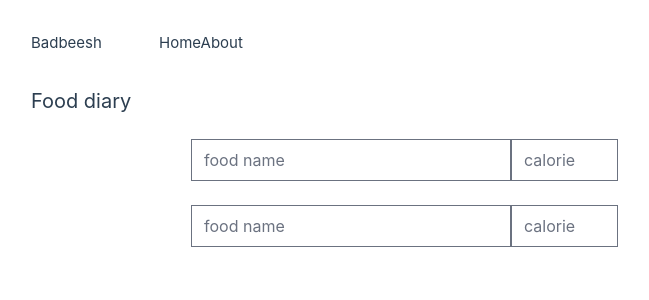
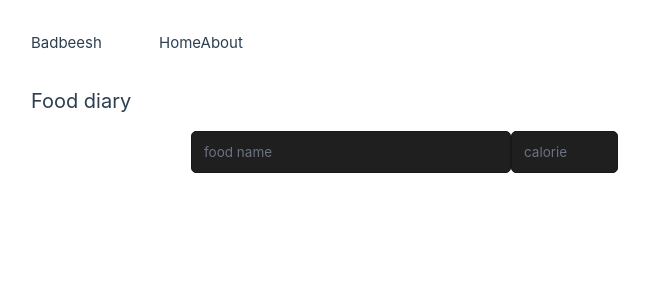
Before and after one commit to rlynjb/badbeesh-vue, a Vue app: page / in a window 1280 px wide. Shown: the top 300 px of the page, without its empty margins (289-938 px from the left). Built offline with nearby package versions, Linux system fonts and the light colour scheme.

Commit message:
used slot to generalized styles for daily list

```diff
--- a/src/components/Food.vue
+++ b/src/components/Food.vue
@@ -1,11 +1,10 @@
 <template>
-  <main class="">
-    <div v-if="fields.length" class="grid grid-cols-4">
-      <ul class="col-span-4 mb-4">
-        <li v-for="(foodItem, foodIndex) in foods" :key="'food'+foodIndex"
-          class="grid grid-cols-12"
-        >
-          <div class="col-span-3 text-xs">
+  <main class="daily-list">
+    <DailyListStyles name="food">
+      <div v-if="fields.length" class="daily-list-container">
+        <ul class="daily-list-ul">
+          <li v-for="(foodItem, foodIndex) in foods" :key="'food'+foodIndex">
+            <div class="daily-list--timestamp">
               {{ convertTimestamp(foodItem.timestamp) }}
             </div>
 
@@ -17,7 +16,6 @@
               :class="'col-span-'+field.size"
             >
               <input
-              class="text-black w-full"
                 :placeholder="field.placeholder"
                 type="text"
                 :value="foodItem[field.name as keyof typeof foodItem]"
@@ -25,21 +23,18 @@
               />
             </div>
 
-          <button class="ml-3 col-span-1"
-            @click="deleteResolver(foodItem.id)"
-          >
+            <button @click="deleteResolver(foodItem.id)">
               X
             </button>
           </li>
 
-        <li class="grid grid-cols-12 mt-2">
-          <div class="col-span-3 text-xs"></div>
+          <li class="daily-list--new">
+            <div class="spacer"></div>
 
             <div v-for="(field, fieldIndex) in fields" :key="'createField'+fieldIndex"
               :class="'col-span-'+field.size"
             >
               <input
-              class="text-black w-full"
                 :placeholder="field.placeholder"
                 type="text"
                 :value="food[field.name as keyof typeof food]"
@@ -49,39 +44,26 @@
           </li>
         </ul>
       </div>
-
-
-    <DailyList
-      :dailyItem="food"
-      :dailyItems="foods"
-      :fields="fields"
-      @create="createFood"
-      @update="updateFood"
-      @delete="deleteFood"
-    />
-
+    </DailyListStyles>
   </main>
 </template>
 
 <script lang="ts">
-import { toRaw } from 'vue'
-
 // @ts-ignore
 // fix https://stackoverflow.com/a/55576119
 import { debounce } from 'lodash'
-import DailyList from '../slots/DailyList.vue'
-
-import {
-  type ISelfCare,
-  SelfCare
-} from '../models/ISelfCare'
+import { toRaw } from 'vue'
+import DailyListStyles from '../slots/DailyListStyles.vue'
 
 import {
   getFoods,
   createFood,
   updateFood,
 } from '../datasources/localstorage'
-
+import {
+  type ISelfCare,
+  SelfCare
+} from '../models/ISelfCare'
 
 interface IFood extends ISelfCare {
   calorie?: string
@@ -92,11 +74,11 @@ class Food extends SelfCare {
 
 export default {
   components: {
-    DailyList
+    DailyListStyles,
   },
   data() {
     return {
-      idLookup: {} as any,
+      //idLookup: {} as any,
       food: {} as IFood,
       foods: [] as IFood[],
       fields: [
@@ -117,9 +99,6 @@ export default {
   mounted() {
     this.food = new Food()
 
-    console.log('INTERFACE:: ', {} as IFood)
-    console.log('CLASS w Default values:: ', new Food())
-
     getFoods().then(res => {
       this.foods = res
     })
@@ -129,9 +108,6 @@ export default {
   },
 
   methods: {
-    createFood(val: object[]) {
-
-    },
     createResolver($event: any, field: string) {
       let val = $event.target.value
       this.food[field as keyof typeof this.food] = val
@@ -141,9 +117,6 @@ export default {
       createFood(this.foods)
     },
 
-    updateFood(val: object[]) {
-      createFood(this.foods)
-    },
     updateResolver($event: any, field: string, id: any) {
       let val = $event.target.value
       let existFood = toRaw(this.foods).findIndex((i: IFood) => i.id === id)
@@ -167,9 +140,6 @@ export default {
       updateFood(this.foods)
     },
 
-    deleteFood(val: object[]) {
-
-    },
     deleteResolver(id: any) {
       let existFood = toRaw(this.foods).findIndex((i: IFood) => i.id === id)
       this.foods.splice(existFood, 1)
--- a/src/slots/DailyList.vue
+++ /dev/null
@@ -1,118 +0,0 @@
-<template>
-  <div class="grid grid-cols-4">
-    <ul class="col-span-4 mb-4">
-      <li v-for="(itemData, itemIndex) in localDailyItems" :key="'food'+itemIndex"
-        class="grid grid-cols-12"
-      >
-        <div class="col-span-3 text-xs">
-          {{ convertTimestamp(itemData.timestamp) }}
-        </div>
-        {{ itemData.name }}
-        <div v-for="(field, fieldIndex) in fields" :key="'updateField'+fieldIndex"
-          :class="'col-span-'+field.size"
-        >
-          <input
-            class="text-black w-full"
-            :placeholder="field.placeholder"
-            type="text"
-            :value="dailyItem[field.name as keyof typeof dailyItem]"
-            @input="updateEmit($event, field.name, itemData.id)"
-          />
-        </div>
-
-        <button class="ml-3 col-span-1"
-          @click="deleteEmit(itemData.id)"
-        >
-          X
-        </button>
-      </li>
-
-      <li class="grid grid-cols-12 mt-2">
-        <div class="col-span-3 text-xs"></div>
-
-        <div v-for="(field, fieldIndex) in fields" :key="'createField'+fieldIndex"
-          :class="'col-span-'+field.size"
-        >
-          <input
-            class="text-black w-full"
-            :placeholder="field.placeholder"
-            type="text"
-            :value="dailyItem[field.name as keyof typeof dailyItem]"
-            @input="createEmit($event, field.name)"
-          />
-        </div>
-      </li>
-    </ul>
-  </div>
-</template>
-
-<script lang="ts">
-import { toRaw } from 'vue'
-
-/*
-  TODO:
-  research how to pass typescript interface as props
-*/
-export default {
-  name: 'DailyList',
-  props: {
-    fields: {
-      type: Array,
-      default: [],
-    },
-    dailyItem: {
-      type: Object,
-      default: {},
-    },
-    dailyItems: {
-      type: Array,
-      default: [],
-    },
-  },
-
-  data() {
-    return {
-      localDailyItem: {},
-      localDailyItems: [],
-    }
-  },
-
-  watch: {
-    dailyItem(val) {
-      this.localDailyItem = val
-    },
-    dailyItems(val) {
-      this.localDailyItems = val
-    },
-  },
-
-  methods: {
-    createEmit($event: any, field: string) {
-      let val = $event.target.value
-      this.dailyItem[field as keyof typeof this.dailyItem] = val
-      this.dailyItems.push(toRaw(this.dailyItem))
-      this.dailyItem = new Food()
-
-      this.$emit('create', this.dailyItems)
-    },
-
-    updateEmit($event: any, field: string, id: any) {
-      let val = $event.target.value
-      let existFood = toRaw(this.dailyItems).findIndex((i: IFood) => i.id === id)
-      this.dailyItems[existFood][field as keyof typeof this.dailyItem] = val
-
-      this.$emit('update', this.dailyItems)
-    },
-    deleteEmit(id: any) {
-      let existFood = toRaw(this.dailyItems).findIndex((i: IFood) => i.id === id)
-      this.dailyItems.splice(existFood, 1)
-
-      this.$emit('delete', this.dailyItems)
-    },
-
-    convertTimestamp(val?: number) {
-      return new Date(val).toLocaleString()
-    },
-  },
-}
-</script>
--- /dev/null
+++ b/src/slots/DailyListStyles.vue
@@ -0,0 +1,50 @@
+<template>
+  <div :class="name+'-block daily-list--style-scope'">
+    <slot></slot>
+  </div>
+</template>
+
+<script lang="ts">
+export default {
+  name: 'DailyList',
+  props: {
+    name: {
+      type: String,
+      default: '',
+    },
+  },
+}
+</script>
+
+<style lang="postcss">
+.daily-list-container {
+  @apply grid grid-cols-4;
+}
+.daily-list-ul {
+  @apply col-span-4 mb-4;
+}
+.daily-list-ul li {
+  @apply grid grid-cols-12;
+}
+.daily-list--timestamp {
+  @apply col-span-3 text-xs;
+}
+
+.daily-list--style-scope button {
+  @apply ml-3 col-span-1;
+  font-weight: 800;
+  color: #868686;
+}
+.daily-list--new .spacer {
+  @apply col-span-3;
+}
+
+.daily-list--style-scope input[type='text'] {
+  @apply text-black w-full;
+  font-size: 0.9em;
+  background-color: #1f1f1f;
+  color: #868686;
+  border: 1px solid #181818;
+  border-radius: 5px;
+}
+</style>
```
Lines whose indentation alone changed are shown as unchanged.
